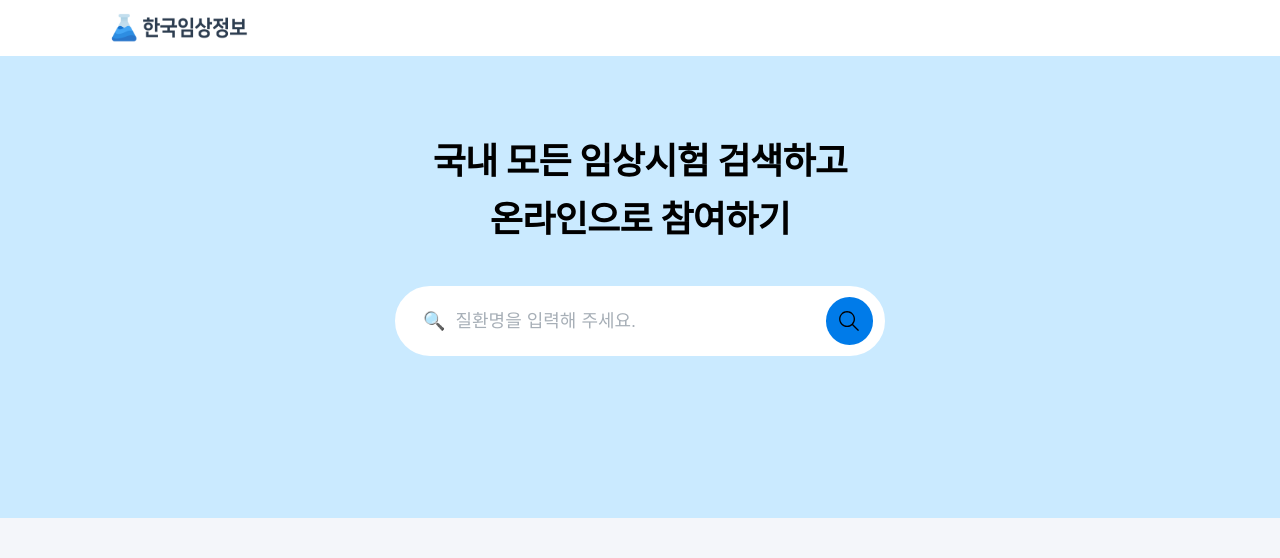
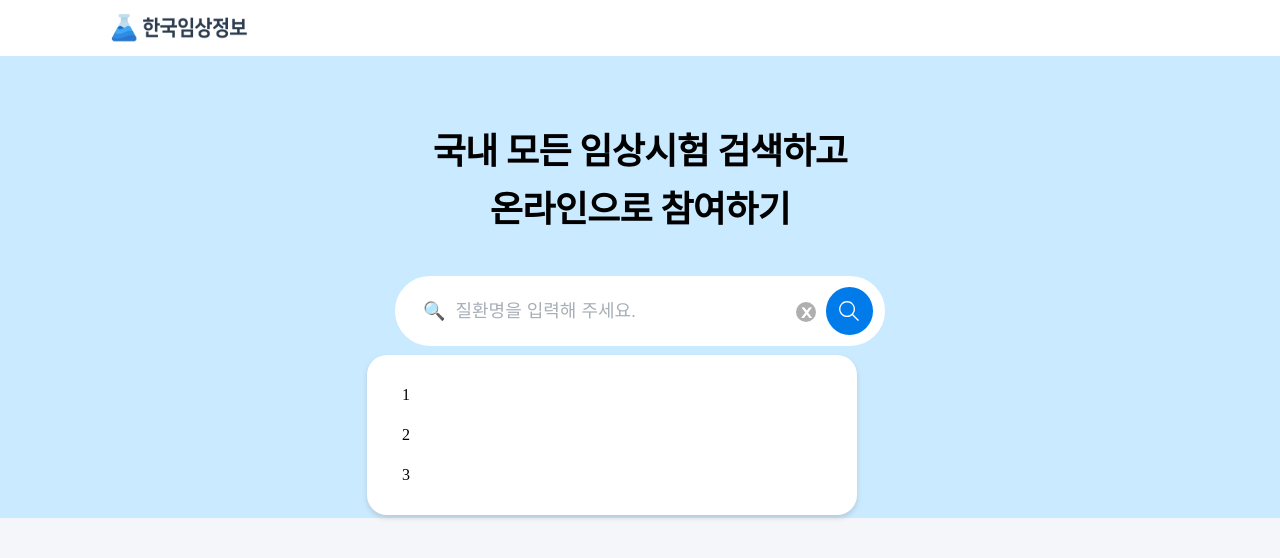
Before and after one commit to ShinjungOh/wanted-pre-onboarding-search, a React (Create React App) app: page / in a window 1280 px wide. Shown: the top 558 px of the page. Built offline with nearby package versions, Linux system fonts and the light colour scheme.

Commit message:
feat: 검색어 추천 영역 UI 구현

```diff
--- a/src/ui/pages/SearchPage.tsx
+++ b/src/ui/pages/SearchPage.tsx
@@ -12,9 +12,15 @@ const SearchPage = () => (
     <InputBox>
       <Input type='text' placeholder='🔍  질환명을 입력해 주세요.' />
       <Button>
-        <img src={search_icon} width={20} height={20} color='#ffffff' alt="search_icon" />
+        <img src={search_icon} width={20} height={20} alt='search_icon' />
       </Button>
     </InputBox>
+    <CancelButton>ⅹ</CancelButton>
+    <SearchKeywords>
+      <li>1</li>
+      <li>2</li>
+      <li>3</li>
+    </SearchKeywords>
   </Container>
 );
 
@@ -64,6 +70,10 @@ const InputBox = styled.div`
   line-height: 1.6;
   position: relative;
   padding: 20px 10px 20px 24px;
+
+  :focus {
+    border: 2px solid #007BE9;
+  }
 `;
 
 const Input = styled.input`
@@ -83,6 +93,27 @@ const Input = styled.input`
   }
 `;
 
+const CancelButton = styled.button`
+  width: 20px;
+  height: 20px;
+  border-radius: 100%;
+  display: flex;
+  flex-direction: row;
+  align-items: center;
+  justify-content: center;
+  font-weight: 600;
+  font-size: 18px;
+  border: none;
+  background-color: #afafaf;
+  color: #FFFFFF;
+  z-index: 1;
+  cursor: pointer;
+  position: relative;
+  margin: 0 10px;
+  top: -20%;
+  left: 13%;
+`;
+
 const Button = styled.button`
   width: 48px;
   height: 48px;
@@ -97,3 +128,36 @@ const Button = styled.button`
   color: #FFFFFF;
   cursor: pointer;
 `;
+
+const SearchKeywords = styled.ul`
+  width: 490px;
+  height: auto;
+  padding: 20px 0 20px 0;
+  margin: 0;
+  background-color: white;
+  border: none;
+  border-radius: 20px;
+  outline: none;
+  position: fixed;
+  top: 355px;
+  left: 367px;
+  overflow-y: auto;
+  z-index: 1;
+  box-shadow: 0 3px 5px rgba(131, 131, 131, 0.3);
+  list-style: none;
+
+  li {
+    width: 100%;
+    height: 40px;
+    padding: 2px 35px;
+    cursor: pointer;
+    display: flex;
+    flex-direction: row;
+    justify-content: start;
+    align-items: center;
+
+    &:hover {
+      background: #f5f5f5;
+    }
+  }
+`;
```
Also changed, not shown: src/lib/images/search_icon.svg.
